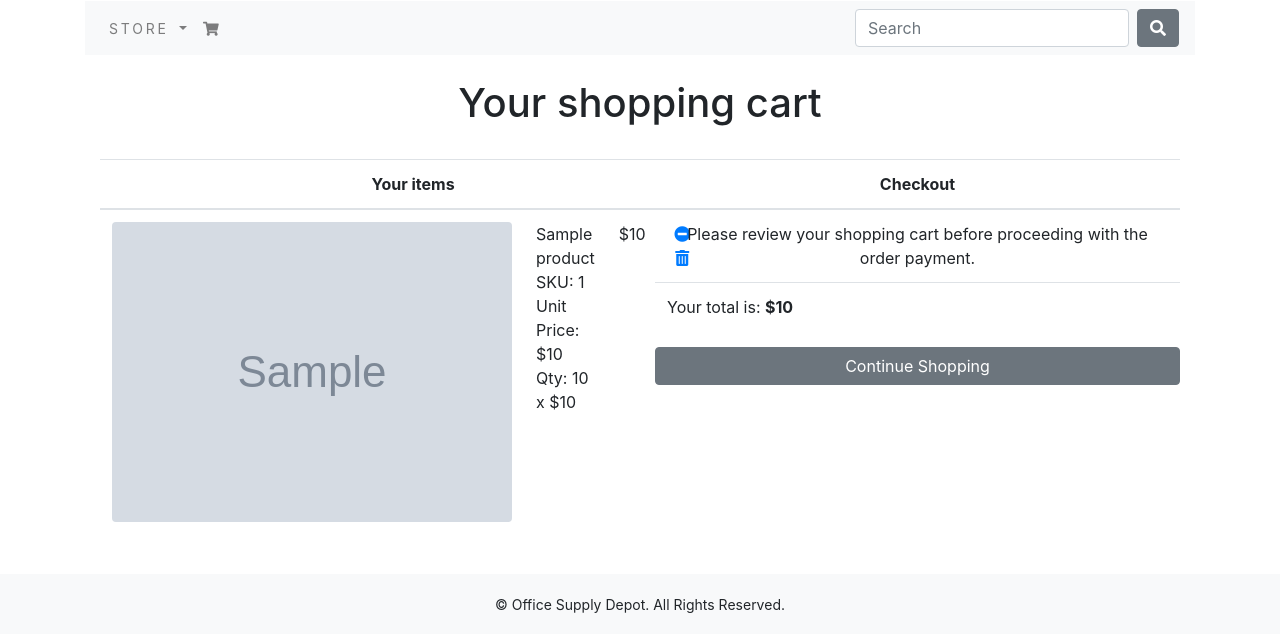
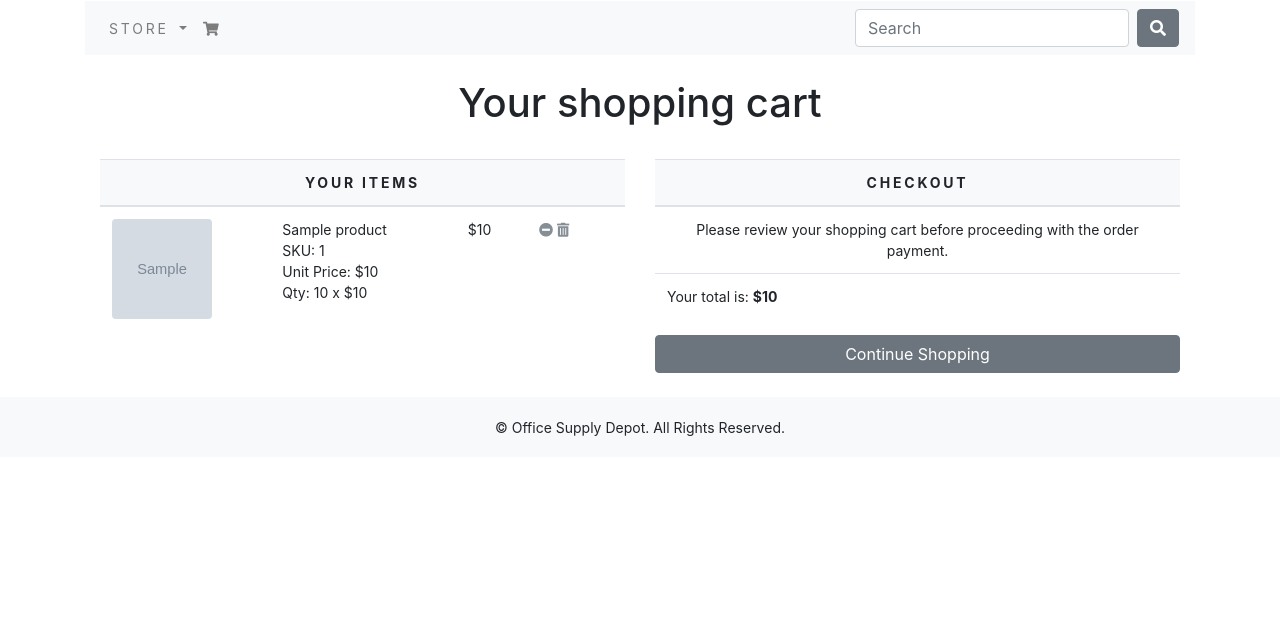
Before and after one commit to HaoFu1103/office-supply-depot, a Django app: template osd/cart/templates/cart.html in a window 1280 px wide. Shown: the part 270-904 px from the top of the page. After the commit the page ends 706 px from the top, so only its background shows below. Run offline with Django 3.2, Linux system fonts and the light colour scheme; the template is opened without the code that fills it: most values are stand-ins (such as "Sample title", 1, 10 or a date in 2020); grey boxes marked "Sample" are stand-in pictures; some libraries are stand-ins or nearby versions.

Commit message:
modify to custom icons in search and cart app

```diff
--- a/osd/static/css/custom.css
+++ b/osd/static/css/custom.css
@@ -82,3 +82,37 @@
 .my_search_text {
 	padding-top: 20px;
 }
+
+.my_search_text{
+  padding-top: 20px;
+}
+
+.my_custom_table{
+  min-width: 400px;
+  font-size: 14px;
+}
+
+.my_custom_thead{
+  font-weight: normal;
+  text-transform: uppercase;
+  letter-spacing: .2em;
+  background-color: #f8f9fa!important;
+}
+
+.custom_image{
+  width: 100px;
+  height: 100px;
+}
+
+.custom_a{
+  text-decoration: none;
+}
+
+.custom_icon{
+  text-decoration: none;
+  color: #868e96 !important;
+}
+
+.my_custom_buttom{
+  margin-top: 5px;
+}
```
